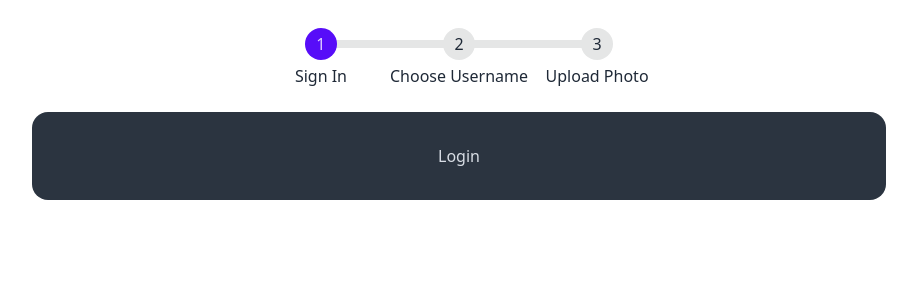
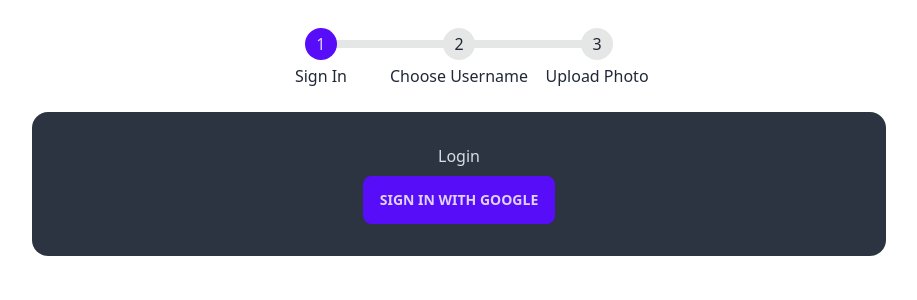
Before and after one commit to Brandon-Ritchie/fireship-sveltekit-tutorial, a SvelteKit app: page /login in a window 1280 px wide. Shown: the top 300 px of the page, without its empty margins (181-1098 px from the left). Built offline with nearby package versions, Linux system fonts and the light colour scheme.

Commit message:
OAuth SignIn

```diff
--- a/src/routes/login/+page.svelte
+++ b/src/routes/login/+page.svelte
@@ -1,5 +1,14 @@
 <script lang="ts">
+	import { auth } from '$lib/firebase';
+	import { GoogleAuthProvider, signInWithPopup } from 'firebase/auth';
 
+	async function signInWithGoogle() {
+		const provider = new GoogleAuthProvider();
+		const user = await signInWithPopup(auth, provider);
+		console.log(user);
+	}
 </script>
 
 <h2>Login</h2>
+
+<button class="btn btn-primary" on:click={signInWithGoogle}>Sign in with Google</button>
```
